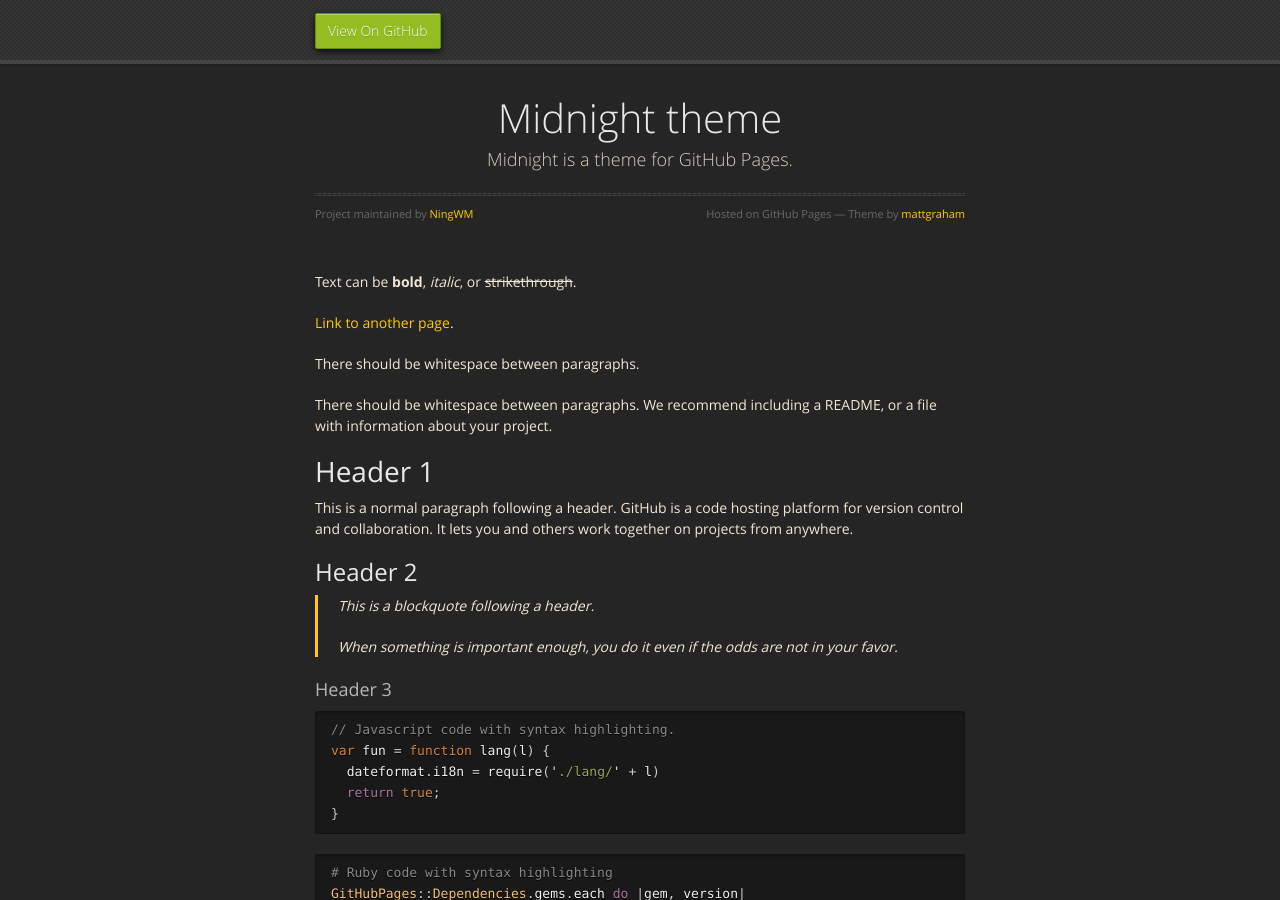
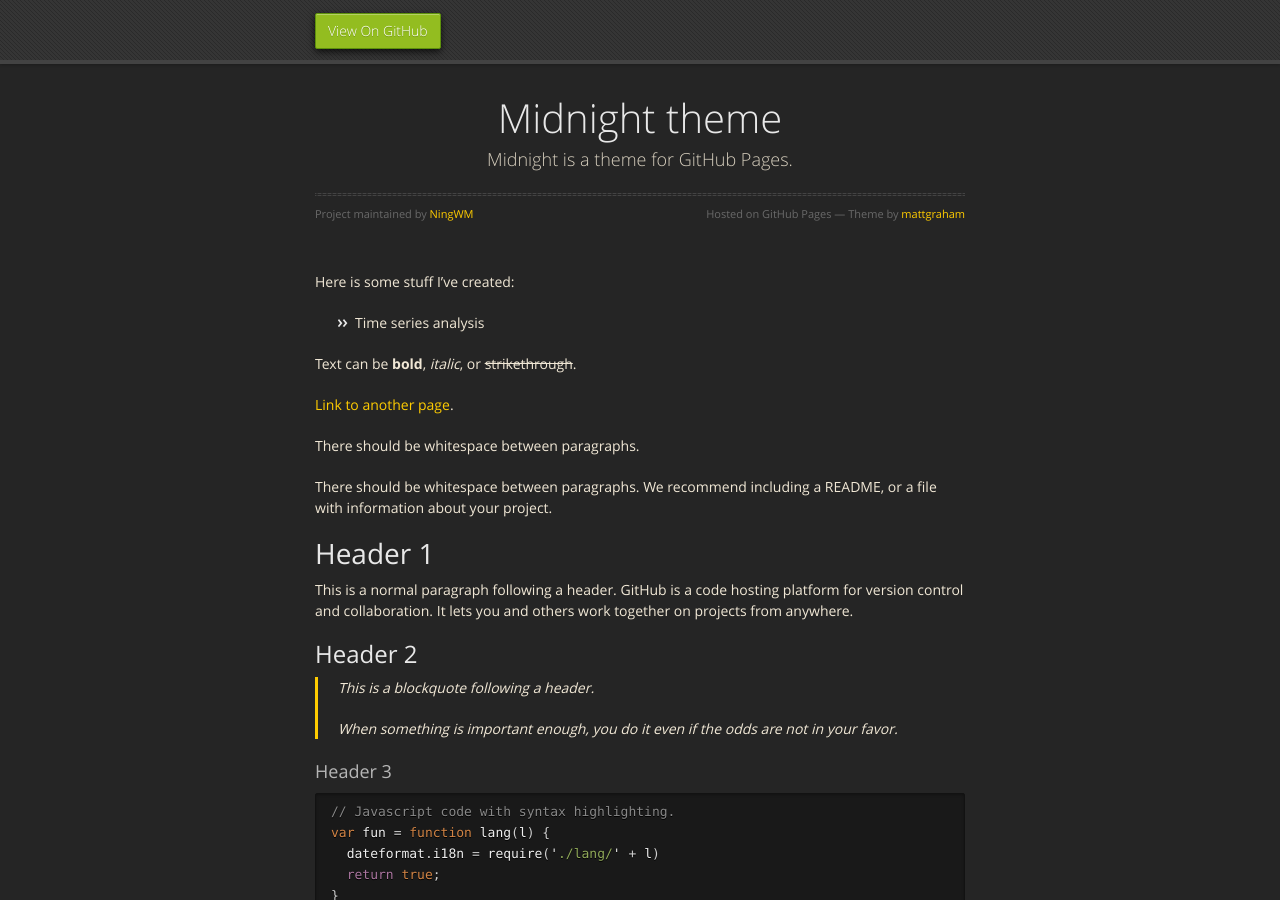
Before and after one commit to NingWM/NingWM.github.io, a Jekyll site: the page built from index.md, in a window 1280 px wide and 900 px high. Built offline with Jekyll 4.4.1, drawn with Linux system fonts in a browser that asks for light colours; our own code applies the rules of GitHub Pages for plain Markdown files.

Commit message:
Update index.md

```diff
--- a/index.md
+++ b/index.md
@@ -2,6 +2,33 @@
 title: See, I can change the title!!!
 description: subtitle
 ---
+
+
+
+
+
+Here is some stuff I've created:
+  - Time series analysis
+
+
+
+
+
+
+
+
+
+
+
+
+
+
+
+
+
+
+
+
 
 Text can be **bold**, _italic_, or ~~strikethrough~~.
 
```
